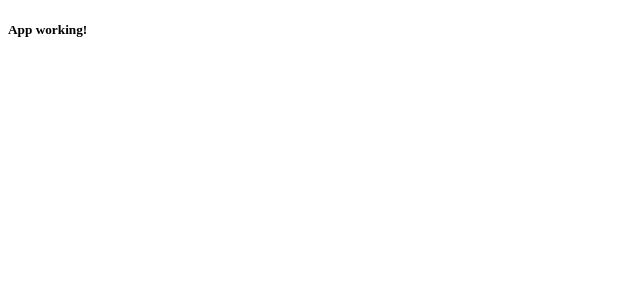
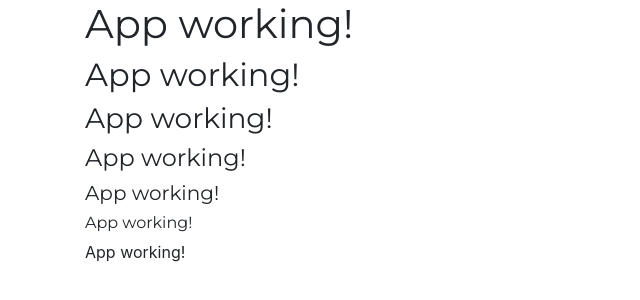
Before and after one commit to aspiring-developer/Sharma-Practice-App, a React (Create React App) app: page / in a window 1280 px wide. Shown: the top 300 px of the page, without its empty margins (0-640 px from the left). Built offline with nearby package versions, Linux system fonts and the light colour scheme.

Commit message:
External links, supporting modules download complete.

```diff
--- a/package.json
+++ b/package.json
@@ -6,8 +6,11 @@
     "@testing-library/jest-dom": "^4.2.4",
     "@testing-library/react": "^9.5.0",
     "@testing-library/user-event": "^7.2.1",
+    "bootstrap": "^4.5.0",
     "react": "^16.13.1",
+    "react-bootstrap": "^1.3.0",
     "react-dom": "^16.13.1",
+    "react-fontawesome": "^1.7.1",
     "react-scripts": "3.4.1"
   },
   "scripts": {
--- a/public/index.html
+++ b/public/index.html
@@ -10,6 +10,9 @@
   <link rel="apple-touch-icon" href="%PUBLIC_URL%/logo192.png" />
 
   <link rel="manifest" href="%PUBLIC_URL%/manifest.json" />
+  <link href="https://maxcdn.bootstrapcdn.com/font-awesome/4.7.0/css/font-awesome.min.css" rel="stylesheet" />
+
+  <link href="styles/reset.css" type="text/css" rel="stylesheet" />
 
   <title>Sharma Fine Arts</title>
 </head>
--- /dev/null
+++ b/public/styles/reset.css
@@ -0,0 +1,39 @@
+/* ########## GOOGLE FONTS ########## */
+
+@import url('https://fonts.googleapis.com/css2?family=Montserrat&family=Montserrat+Alternates:ital,wght@0,400;1,600&family=Roboto&display=swap');
+* {
+  -webkit-box-sizing: border-box;
+  -moz-box-sizing: border-box;
+  box-sizing: border-box;
+}
+
+html, body, div, span, applet, object, iframe, h1, h2, h3, h4, h5, h6, p, blockquote, pre, a, abbr, acronym, address, big, cite, code, del, dfn, em, img, ins, kbd, q, s, samp, small, strike, strong, sub, sup, tt, var b, u, i, center, dl, dt, dd, ol, ul, li, fieldset, form, label, legend, table, caption, tbody, tfoot, thead, tr, th, d, article, aside, canvas, details, embed, figure, figcaption, footer, header, hgroup, menu, nav, output, ruby, section, summary, time, mark, audio, video, button {
+  margin: 0;
+  padding: 0;
+}
+
+body {
+  font-family: 'Roboto', sans-serif;
+}
+
+h1, h2, h3, h4, h5, h6 {
+  font-family: 'Montserrat', sans-serif;
+}
+
+.mainWrapper {
+  margin: 0 auto;
+}
+
+img {
+  max-width: 100%;
+}
+
+a, a:link, a:visited, a:hover, a:active {
+  color: #666;
+  /* Change it with separating pseudo selectors - LVHA */
+  text-decoration: none;
+}
+
+ul li {
+  list-style-type: none;
+}
--- a/src/App.js
+++ b/src/App.js
@@ -1,10 +1,10 @@
 import React from 'react';
-
 
 function App() {
   return (
     <div className="container">
-      <h5>App working!</h5>
+      <h1>App working!</h1> <h2>App working!</h2> <h3>App working!</h3> <h4>App working!</h4> <h5>App working!</h5> <h6>App working!</h6>
+      <p>App working!</p>
     </div>
   );
 }
--- a/src/index.js
+++ b/src/index.js
@@ -1,6 +1,7 @@
 import React from 'react';
 import ReactDOM from 'react-dom';
 import App from './App';
+import 'bootstrap/dist/css/bootstrap.min.css';
 
 
 ReactDOM.render(
```
Also changed, not shown: 1 other file (tests, documents, lock files or other folders).
